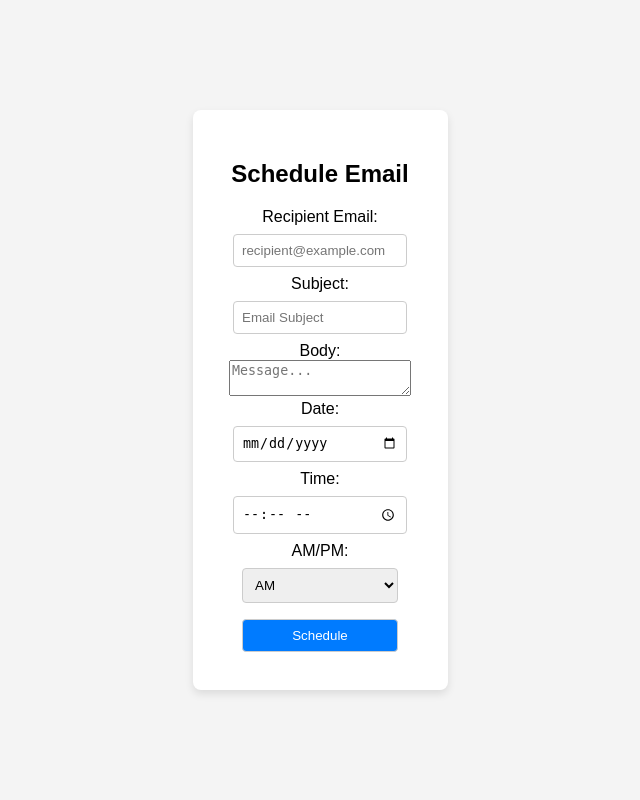
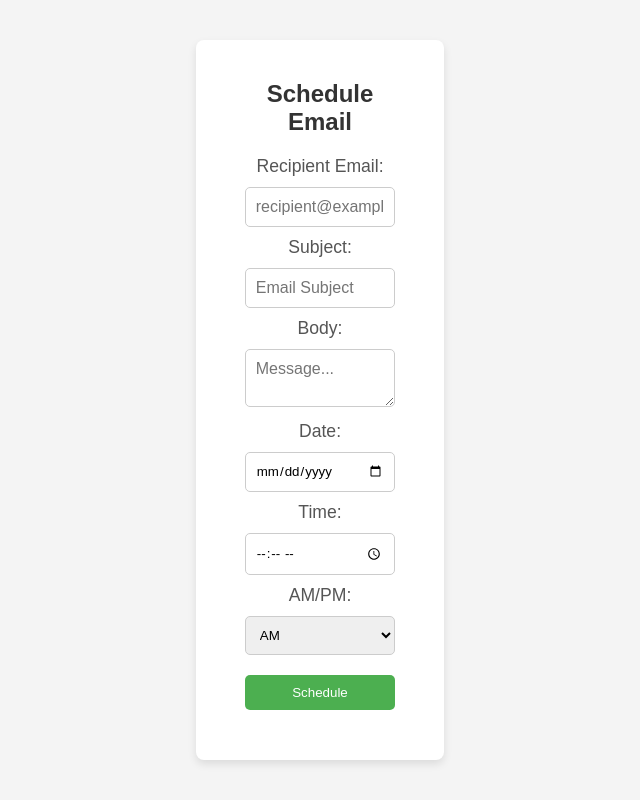
Before and after one commit to mailsender123/Mail-scheduler, a Flask app: page /schedule in a window 1280 px wide. Shown: the whole page, without its empty margins (320-960 px from the left). Run offline with Flask 3, Linux system fonts and the light colour scheme.

Commit message:
styles.css

```diff
--- a/templates/static/styles.css
+++ b/templates/static/styles.css
@@ -1,40 +1,64 @@
-body {
-    font-family: Arial, sans-serif;
+* {
     margin: 0;
     padding: 0;
+    box-sizing: border-box;
+    font-family: Arial, sans-serif;
+}
+
+body, html {
+    height: 100%;
     background-color: #f4f4f4;
     display: flex;
     justify-content: center;
     align-items: center;
-    height: 100vh;
 }
 
 .container {
+    background-color: #fff;
+    border-radius: 8px;
+    box-shadow: 0 4px 8px rgba(0, 0, 0, 0.1);
+    padding: 40px;
+    width: 80%;
+    max-width: 600px;
+    margin: auto;
     text-align: center;
-    background: white;
-    padding: 30px;
-    border-radius: 8px;
-    box-shadow: 0px 4px 8px rgba(0, 0, 0, 0.1);
 }
 
 h2 {
     margin-bottom: 20px;
+    color: #333;
 }
 
-input, button, select {
-    margin: 8px 0;
-    padding: 8px;
-    width: 80%;
+label {
+    margin: 10px 0;
+    font-size: 1.1rem;
+    color: #555;
+}
+
+input, textarea, select, button {
+    width: 90%;
+    padding: 10px;
+    margin: 10px 0;
     border: 1px solid #ccc;
-    border-radius: 4px;
+    border-radius: 5px;
+}
+
+input[type="text"], input[type="email"], input[type="password"], textarea {
+    font-size: 1rem;
 }
 
 button {
-    background-color: #007BFF;
+    background-color: #4CAF50;
     color: white;
+    border: none;
     cursor: pointer;
 }
 
 button:hover {
-    background-color: #0056b3;
+    background-color: #45a049;
 }
+
+p {
+    margin: 15px 0;
+    color: red;
+    }
```
